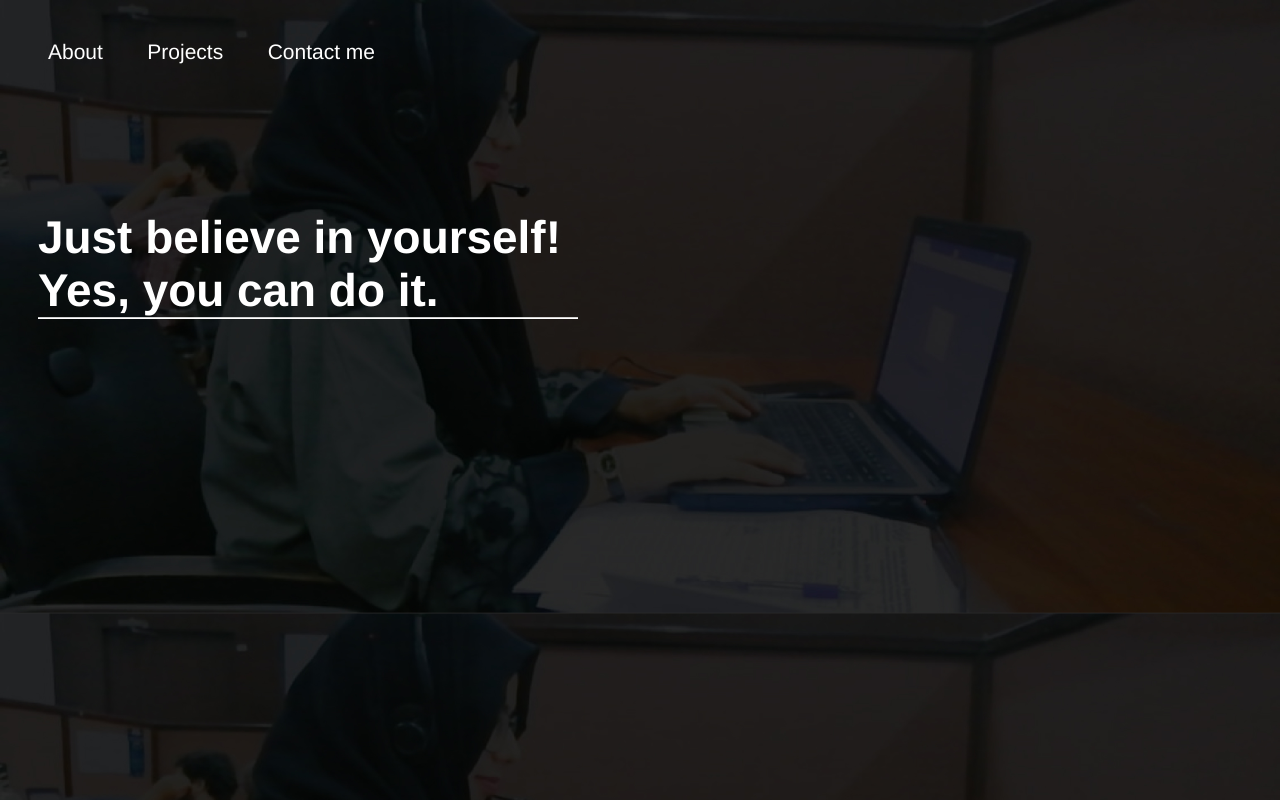
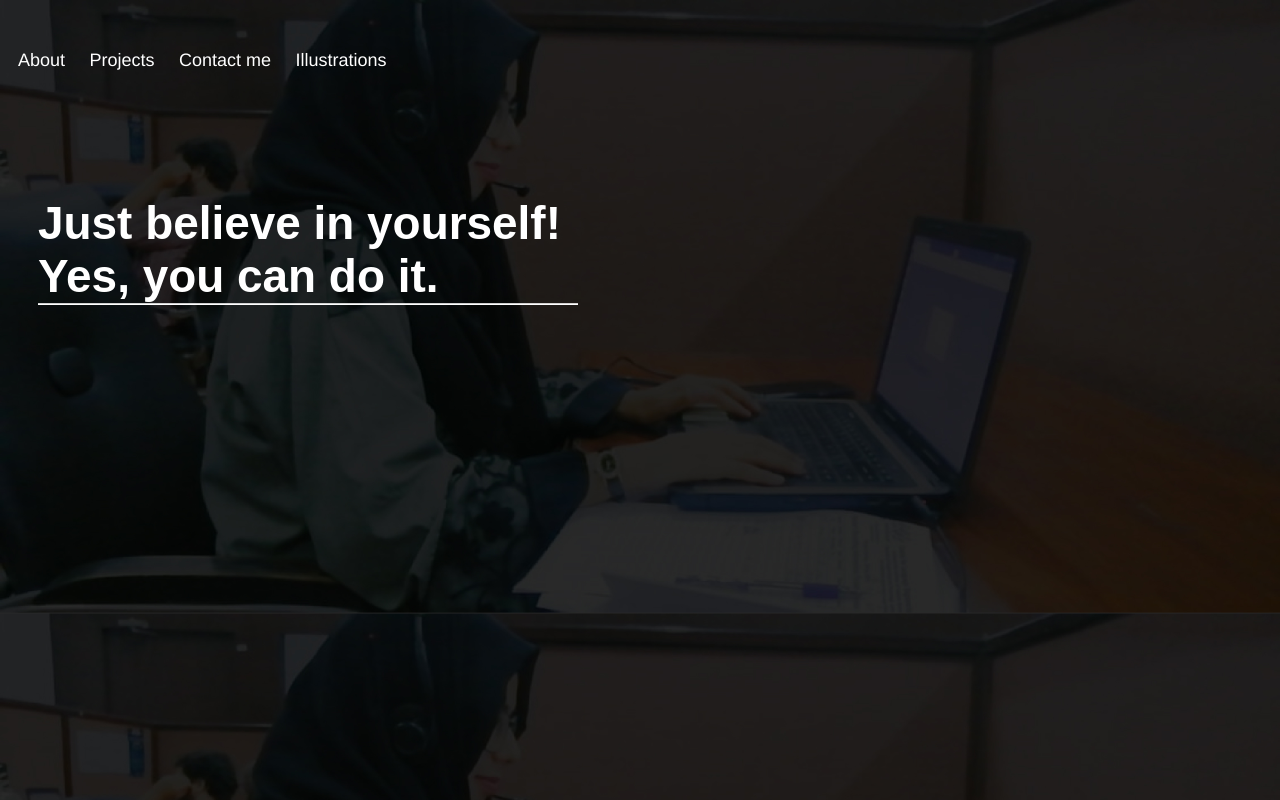
Before and after one commit to Mehr-un-nisa/itsmehru, a plain HTML site: page src/index.html in a window 1280 px wide. Drawn offline with Linux system fonts and the light colour scheme.

Commit message:
mModifications in nav bar

```diff
--- a/src/index.css
+++ b/src/index.css
@@ -2,21 +2,25 @@ body {
   background-image: url(../images/backgroundimagblackbox.jpg);
   background-size: cover;
   cursor: pointer;
-  font-family: Helvetica;
+  font-family: CircularStd-Book, merriweather, sans-serif;
   margin-top: 0px;
 }
-
-ul {
+.navBar {
   display: flex;
   flex-wrap: wrap;
-  margin-top: 40px;
-  font-size: 21px;
   display: inline-block;
+  margin-top: 50px;
 }
+.navBar > :nth-child(2) {
+  margin-right: auto;
+}
+
 a {
   color: white;
+  font-size: 18px;
+  font-family: Helvetica;
   text-decoration: none;
-  justify-items: right;
+  padding: 10px;
 }
 
 img {
--- a/src/index.html
+++ b/src/index.html
@@ -9,18 +9,11 @@
 
     </div>
       <div class="navBar">
-            <ul>
+
               <a href="about.html">About</a>
-            </ul>
-            <ul>
               <a href="projects.html">Projects</a>
-
-            </ul>
-            <ul>
               <a href="contact.html">Contact me</a>
-
-            </ul>
-
+              <a href="illustrations.html">Illustrations</a>
       </div>
     </div>
     <h1 class="moto">Just believe in yourself!
@@ -28,7 +21,5 @@
     </h1>
 
 
-
-
   </body>
 </html>
```
